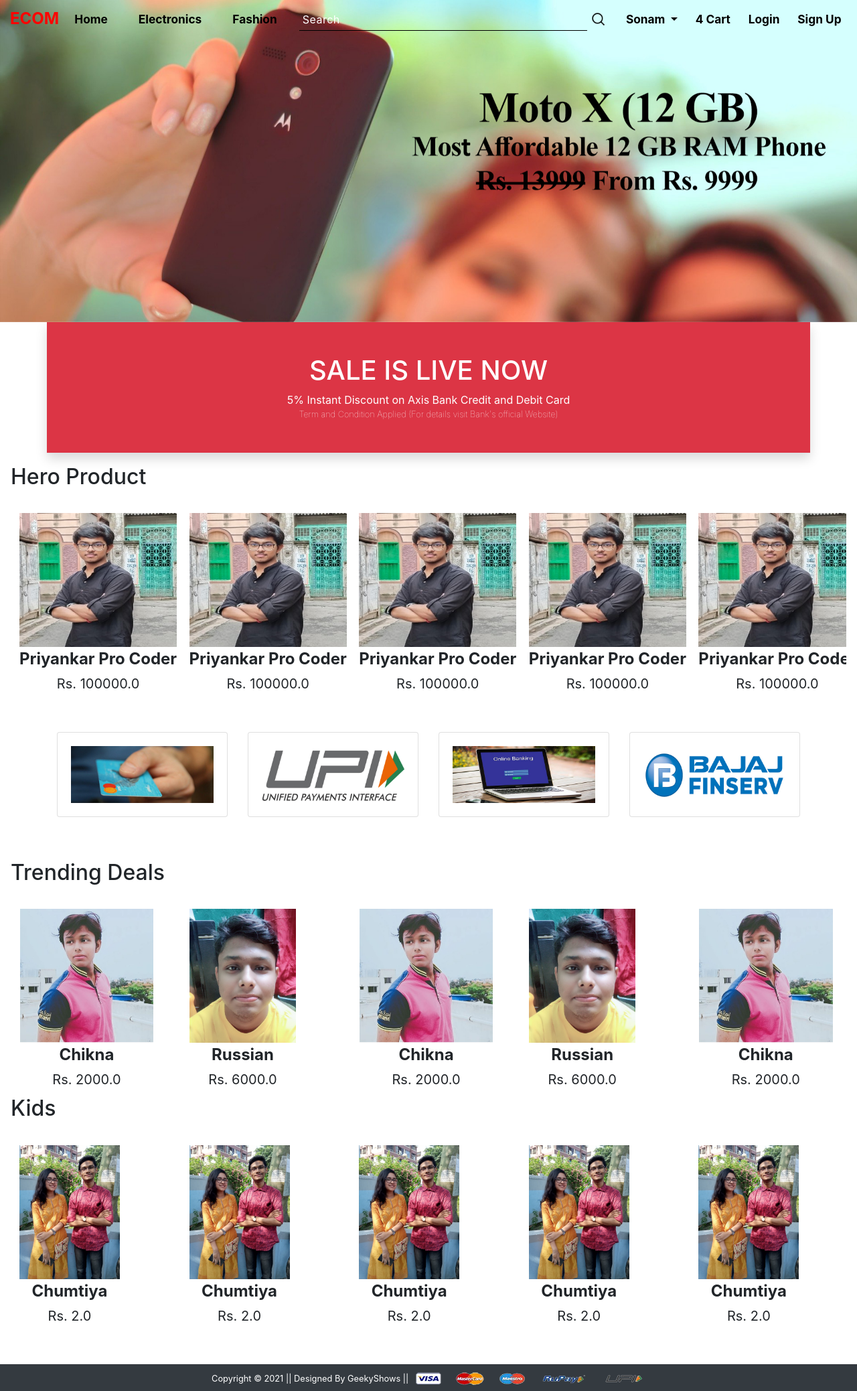
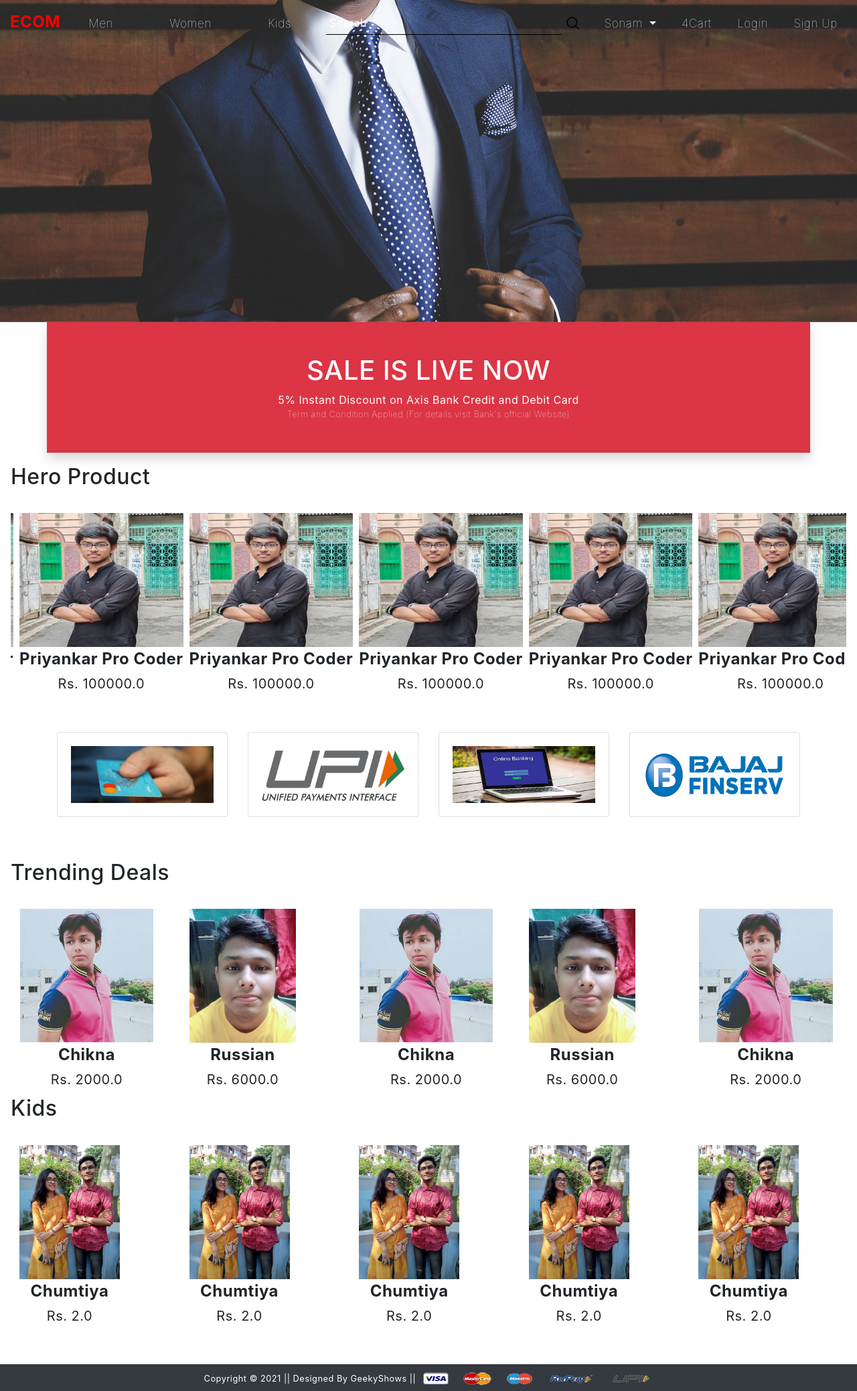
Before and after one commit to Sayantan-Bera/E-commerce-website, a Django app: page / in a window 1280 px wide. Shown: the whole page at 67% size. Run offline with Django 4.2, Linux system fonts and the light colour scheme; data comes from the database, SQL or seed files in the repository; some libraries are stand-ins or nearby versions.

Commit message:
navbar style updated

```diff
--- a/app/static/app/css/style.css
+++ b/app/static/app/css/style.css
@@ -1,9 +1,21 @@
 * {
   user-select: none;
+  letter-spacing: 0.5px;
+}
+.header-first{
+  display: flex;
+  justify-content: center;
+  align-items: center;
+  padding-left: 5px;
 }
 .website-name {
   font-size: 24px;
-  margin-left: 5px;
+  text-decoration: none;
+  color: red;
+  font-weight: bold;
+}
+.website-name:hover {
+  color: white;
 }
 .header {
   top: 0;
@@ -115,31 +127,51 @@
   height: 34px;
 }
 
+.dropdown-head{
+  cursor: pointer;
+}
+.drop-menu{
+  display: flex;
+  flex-direction: column;
+  transform: scaleY(0);
+  margin-left: 15px;
+  height: 0;
+}
+.show-drop-menu{
+  transform: scaleY(1);
+  height: auto;
+}
+.drop-item{
+  font-size: 14px;
+}
+
 .toggle-menu {
+  transition: 0.3s ease-in-out;
   position: absolute;
   top: 80px;
   z-index: 10;
   width: 180px;
-  visibility: hidden;
-  backdrop-filter: blur(10px);
+  opacity: 0;
+  pointer-events: none;
+  background-color: rgba(0, 0, 0, 0.744);
+}
+.show-toggle-menu{
+  opacity: 1;
+  pointer-events: all;
 }
 
 .toggle-menu > a > div,
-.toggle-menu > div,
+.dropdown-head,
 .toggle-menu > div > div > a {
-  margin-top: 2px;
+  margin: 2px 0px 2px 0px;
   padding: 6px 0px 6px 10px;
-  letter-spacing: 0.5px;
   transition: 0.1s ease-in;
   color: white;
 }
-.toggle-menu > div > div > a {
-  color: black;
-}
 
 .toggle-menu > a > div:hover,
-.toggle-menu > div:hover,
-.toggle-menu > div > div > a:hover {
+.dropdown-head:hover,
+.toggle-menu > div > div > a:hover{
   color: black;
   background-color: rgb(209, 207, 207);
 }
@@ -153,39 +185,77 @@ div > a:hover {
   color: grey;
   text-decoration: none;
 }
-.header-first > a {
-  text-decoration: none;
-  color: red;
-  font-weight: bold;
-}
-
-.header-first > a:hover {
-  color: red;
-}
 
 @media (min-width: 850px) {
   .header {
     flex-direction: row;
     padding: 10px;
   }
+  .header-first{
+    margin-top: -6px;
+  }
   .search-div {
-    width: 40%;
+    width: 100%;
   }
   .nav-left-buttons,
   .nav-right-buttons {
     display: flex;
     justify-content: space-around;
-    width: 30%;
+    width: 100%;
   }
   .menu-button,
   .toggle-menu,
   .menu-close-button {
     display: none;
   }
-}
+  .dropdown-head{
+    padding: 0px;
+    text-align: center;
+    font-weight: 100;
+    padding-top: 8px;
+    padding-bottom: 8px;
+  }
+  .dropdown-head:active{
+    pointer-events: none;
+  }
+  .dropdown-head:hover{
+    background: transparent;
+    color: white;
+  }
+  .dropdown-head > a, .dropdown-head > a:hover{
+    color: white;
+    cursor:pointer;
+  }
+  .drop-menu{
+    position: absolute;
+    width: 8.5rem;
+    margin-top: -2px;
+    margin-left: 0px;
+    background-color: rgba(0, 0, 0, 0.744);
+    padding: 5px 5px 5px 5px;
+    opacity: 0;
+    pointer-events: none;
+    transition: 0.3s ease-in-out;
+    transform: translateY(0%);
+    height: auto;
+  }
+  .show-drop-menu{
+    opacity: 1;
+    pointer-events: all;
+    cursor: pointer;
+    height: auto;
+  }
 
-.opacity-0{
-    opacity: 0;
+  .drop-item{
+    font-size: 14px;
+    font-weight: 100;
+    color: white;
+    padding: 10px 5px;
+  }
+  .drop-item:hover{
+    color: white;
+    background-color: rgba(240, 255, 255, 0.266);
+  }
 }
 
 .owl-carousel .item {
--- a/app/templates/app/base.html
+++ b/app/templates/app/base.html
@@ -43,49 +43,52 @@
 
       <!-- main-nav-bar -->
       <div class="header-second" id="navbarSupportedContent">
+
+        <!-- nav-left-buttons -->
         <div class="nav-left-buttons">
-          <!-- home -->
-          <div class="">
-            <a class="" aria-current="page" href="/">Home</a>
+
+          <!-- men wear -->
+          <div class="dropdown">
+            <div class="dropdown-head">
+              Men
+            </div>
+
+            <div class="drop-menu">
+              <a class="drop-item" href="{% url 'mobile' %}">Shirts</a>
+              <a class="drop-item" href="#">Hoodies / Jackets</a>
+              <a class="drop-item" href="#">Jeans</a>
+              <a class="drop-item" href="#">Trousers</a>
+              <a class="drop-item" href="#">Active Wears</a>
+            </div>
           </div>
 
-          <!-- electronics dropdown -->
-          <div class="">
-            <a
-              class=""
-              href="#"
-              id="electronicsDropdown"
-              role="button"
-              data-bs-toggle="dropdown"
-              aria-expanded="false"
-            >
-              Electronics
-            </a>
-            <ul class="dropdown-menu" aria-labelledby="electronicsDropdown">
-              <li>
-                <a class="dropdown-item" href="{% url 'mobile' %}">Mobile</a>
-              </li>
-              <li><a class="dropdown-item" href="#">Laptop</a></li>
-            </ul>
+          <!-- women wear -->
+          <div class="dropdown">
+            <div class="dropdown-head">
+              Women
+            </div>
+
+            <div class="drop-menu">
+              <a class="drop-item" href="#">Dresses</a>
+              <a class="drop-item" href="#">Tops</a>
+              <a class="drop-item" href="#">Jeans</a>
+              <a class="drop-item" href="#">Shirts</a>
+              <a class="drop-item" href="#">Active Wears</a>
+            </div>
           </div>
 
-          <!-- fashion dropdown -->
-          <div class="">
-            <a
-              class=""
-              href="#"
-              id="fashionDropdown"
-              role="button"
-              data-bs-toggle="dropdown"
-              aria-expanded="false"
-            >
-              Fashion
-            </a>
-            <ul class="dropdown-menu" aria-labelledby="fashionDropdown">
-              <li><a class="dropdown-item" href="#">Top Wear</a></li>
-              <li><a class="dropdown-item" href="#">Bottom Wear</a></li>
-            </ul>
+          <!-- Kids wear -->
+          <div class="dropdown">
+            <div class="dropdown-head">
+              Kids
+            </div>
+
+            <div class="drop-menu">
+              <a class="drop-item" href="#">Girls</a>
+              <a class="drop-item" href="#">Boys</a>
+            </div>
           </div>
+
         </div>
 
         <!-- menu-open-button -->
@@ -124,52 +127,46 @@
           </button>
         </form>
 
+        <!-- nav-right-buttons -->
         <div class="nav-right-buttons">
           <!-- profile -->
-          <div class="">
-            <a
-              class="dropdown-toggle"
-              href="#"
-              id="profileDropdown"
-              role="button"
-              data-bs-toggle="dropdown"
-              aria-expanded="false"
-            >
+          <div class="dropdown">
+            <div class="dropdown-head dropdown-toggle">
               Sonam
-            </a>
-            <ul class="dropdown-menu" aria-labelledby="profileDropdown">
-              <li>
-                <a class="dropdown-item" href="{% url 'profile' %}">Profile</a>
-              </li>
-              <li>
-                <a class="dropdown-item" href="{% url 'orders' %}">Orders</a>
-              </li>
-              <li>
-                <a class="dropdown-item" href="{% url 'changepassword' %}"
-                  >Change Password</a
-                >
-              </li>
-              <li><a class="dropdown-item" href="#">Logout</a></li>
-            </ul>
+            </div>
+
+            <div class="drop-menu">
+              <a class="drop-item" href="{% url 'profile' %}">Profile</a>
+              <a class="drop-item" href="{% url 'orders' %}">Orders</a>
+              <a class="drop-item" href="{% url 'changepassword' %}">Change Password</a>
+              <a class="drop-item" href="#">Logout</a>
+            </div>
           </div>
 
           <!-- cart -->
-          <div class="">
-            <a href="{% url 'add-to-cart' %}" class=""
-              ><span class="">4</span> Cart
-            </a>
+          <div class="dropdown">
+            <div class="dropdown-head">
+              <a class="cart" href="{% url 'add-to-cart' %}"><span class="">4</span>Cart</a>
+            </div>
           </div>
 
           <!-- login -->
-          <div class="">
-            <a href="{% url 'login' %}" class="">Login</a>
+          <div class="dropdown">
+            <div class="dropdown-head">
+              <a href="{% url 'login' %}">Login</a>
+            </div>
           </div>
 
           <!-- sign up -->
-          <div class="">
-            <a href="{% url 'customerregistration' %}" class="">Sign Up</a>
+          <div class="dropdown">
+            <div class="dropdown-head">
+              <a href="{% url 'customerregistration' %}">
+                Sign Up
+              </a>
+            </div>
           </div>
         </div>
+
       </div>
     </div>
 
@@ -179,61 +176,59 @@
         <div class="home">Home</div>
       </a>
 
-      <!-- electronics dropdown -->
-      <div class="">
-        <div
-          class="dropdown-toggle"
-          id="electronicsDropdown"
-          role="button"
-          data-bs-toggle="dropdown"
-          aria-expanded="false"
-        >
-          Electronics
+      <!-- men wear -->
+      <div class="dropdown">
+        <div class="dropdown-head">
+          Men
         </div>
 
-        <div class="dropdown-menu" aria-labelledby="electronicsDropdown">
-          <a class="dropdown-item" href="{% url 'mobile' %}">Mobile</a>
-          <a class="dropdown-item" href="#">Laptop</a>
+        <div class="drop-menu">
+          <a class="drop-item" href="{% url 'mobile' %}">Shirts</a>
+          <a class="drop-item" href="#">Hoodies / Jackets</a>
+          <a class="drop-item" href="#">Jeans</a>
+          <a class="drop-item" href="#">Trousers</a>
+          <a class="drop-item" href="#">Active Wears</a>
         </div>
       </div>
 
-      <!-- fashion dropdown -->
-      <div class="">
-        <div
-          class="dropdown-toggle"
-          id="fashionDropdown"
-          role="button"
-          data-bs-toggle="dropdown"
-          aria-expanded="false"
-        >
-          Fashion
+      <!-- women wear -->
+      <div class="dropdown">
+        <div class="dropdown-head">
+          Women
         </div>
 
-        <div class="dropdown-menu" aria-labelledby="fashionDropdown">
-          <a class="dropdown-item" href="#">Top Wear</a>
-          <a class="dropdown-item" href="#">Bottom Wear</a>
+        <div class="drop-menu">
+          <a class="drop-item" href="#">Dresses</a>
+          <a class="drop-item" href="#">Tops</a>
+          <a class="drop-item" href="#">Jeans</a>
+          <a class="drop-item" href="#">Shirts</a>
+          <a class="drop-item" href="#">Active Wears</a>
+        </div>
+      </div>
+
+      <!-- Kids wear -->
+      <div class="dropdown">
+        <div class="dropdown-head">
+          Kids
+        </div>
+
+        <div class="drop-menu">
+          <a class="drop-item" href="#">Boys</a>
+          <a class="drop-item" href="#">Girls</a>
         </div>
       </div>
 
       <!-- profile -->
-      <div class="">
-        <div
-          class="dropdown-toggle"
-          id="profileDropdown"
-          role="button"
-          data-bs-toggle="dropdown"
-          aria-expanded="false"
-        >
+      <div class="dropdown">
+        <div class="dropdown-head dropdown-toggle">
           Sonam
         </div>
 
-        <div class="dropdown-menu" aria-labelledby="profileDropdown">
-          <a class="dropdown-item" href="{% url 'profile' %}">Profile</a>
-          <a class="dropdown-item" href="{% url 'orders' %}">Orders</a>
-          <a class="dropdown-item" href="{% url 'changepassword' %}"
-            >Change Password</a
-          >
-          <a class="dropdown-item" href="#">Logout</a>
+        <div class="drop-menu">
+          <a class="drop-item" href="{% url 'profile' %}">Profile</a>
+          <a class="drop-item" href="{% url 'orders' %}">Orders</a>
+          <a class="drop-item" href="{% url 'changepassword' %}">Change Password</a>
+          <a class="drop-item" href="#">Logout</a>
         </div>
       </div>
 
--- a/app/templates/app/home.html
+++ b/app/templates/app/home.html
@@ -7,16 +7,10 @@
 <div id="carouselExampleIndicators" class="carousel slide" data-ride="carousel">
   <div class="carousel-inner">
     <div class="carousel-item active">
-      <img class="d-block w-100" src="{% static 'app/images/banner/b1.jpg' %}" alt="First slide">
+      <img class="d-block w-100" src="{% static 'app/images/banner/b3.jpg' %}" alt="First slide">
     </div>
     <div class="carousel-item">
-      <img class="d-block w-100" src="{% static 'app/images/banner/b2.jpg' %}" alt="Second slide">
-    </div>
-    <div class="carousel-item">
-      <img class="d-block w-100" src="{% static 'app/images/banner/b3.jpg' %}" alt="Third slide">
-    </div>
-    <div class="carousel-item">
-      <img class="d-block w-100" src="{% static 'app/images/banner/b4.jpg' %}" alt="Fourth slide">
+      <img class="d-block w-100" src="{% static 'app/images/banner/b4.jpg' %}" alt="Second slide">
     </div>
   </div>
   <a class="carousel-control-prev" href="#carouselExampleIndicators" data-slide="prev"></a>
```
Also changed, not shown: app/static/app/js/myscript.js (+35 -2 lines).
